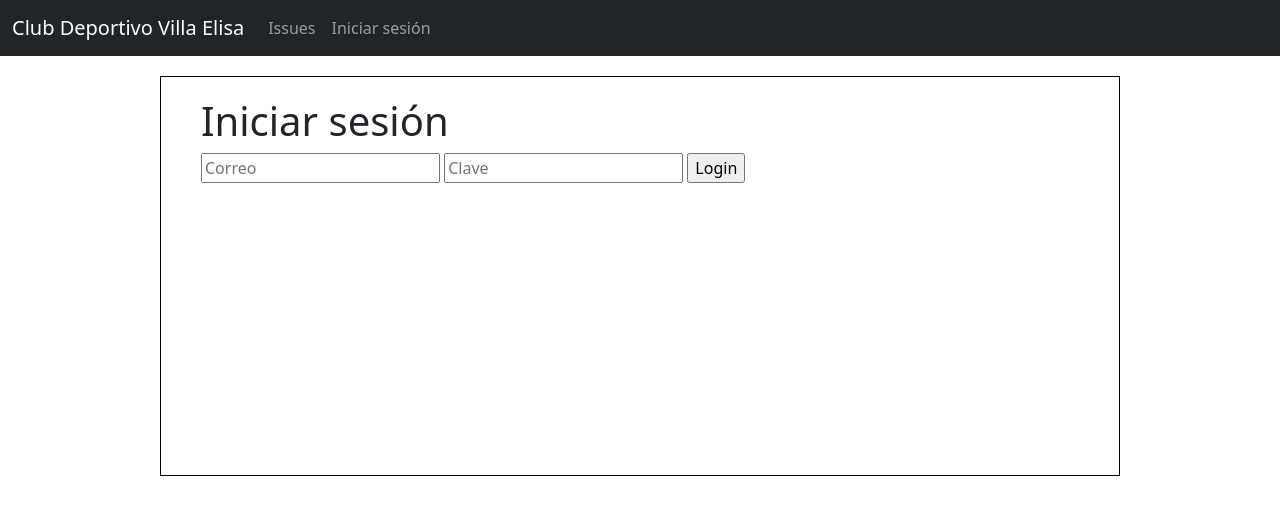
After one commit to pamelaAHeredia/proyecto-de-software, a Flask app: page /auth/ in a window 1280 px wide. The commit adds this page. Shown: the top 515 px of the page. Run offline with Flask 2, Linux system fonts and the light colour scheme.

Commit message:
Agregado login, sesiones y handler de error 401

```diff
--- a/admin/public/style.css
+++ b/admin/public/style.css
@@ -100,3 +100,23 @@ a.link {
 tr.disabled {
   color: #bbb !important;
 }
+
+p.flash {
+  width: 100%;
+  padding: 5px;
+}
+
+p.flash.error {
+  border: 3px solid red;
+  background-color: #ff440070;
+}
+
+p.flash.success {
+  border: 3px solid green;
+  background-color: #acff2f70;
+}
+
+p.flash.info {
+  border: 3px solid blue;
+  background-color: #0000ff6e;
+}
--- a/admin/src/models/auth/__init__.py
+++ b/admin/src/models/auth/__init__.py
@@ -31,3 +31,7 @@ def create_permission(*args):
     db.session.add(permission)
     db.session.commit()
     return permission
+
+def find_user_by_mail_and_pass(email, password):
+    """Función que retorna si existe un usuario que coincida el email y contraseña"""
+    return User.query.filter_by(email=email, password=password).first()
--- /dev/null
+++ b/admin/src/web/controllers/auth.py
@@ -0,0 +1,40 @@
+from crypt import methods
+from flask import Blueprint
+from flask import render_template
+from flask import request
+from flask import flash
+from flask import redirect
+from flask import url_for
+from flask import session
+
+from src.models import auth
+
+auth_blueprint = Blueprint("auth", __name__, url_prefix="/auth")
+
+
+@auth_blueprint.get("/")
+def login ():
+    """Render del login del sistema"""
+    return render_template("auth/login.html")
+
+@auth_blueprint.post("/authenticate")
+def authenticate():
+    """Verifica si los datos son correctos y logea o vuelve a pantalla login"""
+    params = request.form
+    user = auth.find_user_by_mail_and_pass(params["email"], params["password"])
+    if not user:
+        flash("Email o clave incorrecta", "error")
+        return redirect(url_for("auth.login"))
+    session["user"] = user.email
+    flash("La sesión se inicio correctamente.", "success")
+
+    return redirect(url_for("home"))
+
+@auth_blueprint.get("/logout")
+def logout():
+    """Cerrar sesion del sistema"""
+    del session["user"]
+    session.clear()
+    flash("La sesion se cerro correctamente.", "success")
+
+    return redirect(url_for("auth.login"))
--- a/admin/src/web/controllers/user.py
+++ b/admin/src/web/controllers/user.py
@@ -2,12 +2,14 @@ from flask import Blueprint, request, render_template, flash
 from src.models.auth.user import User
 from src.models import auth
 from src.models.auth.utils import hash_pass
+from src.web.helpers.auth import login_required
 
 # Se define Blueprint de Usuario
 user_blueprint = Blueprint("users", __name__, url_prefix="/users")
 
 
 @user_blueprint.get("/")
+@login_required
 def users_index():
     """Render de la lista de usuarios """
     users = auth.list_users()
@@ -17,6 +19,7 @@ def users_index():
 
 @user_blueprint.post("/add")
 def users_add():
+    """Agrega usuarios mediante el formulario"""
     data_user = {
         "email": request.form.get("email"),
         "username": request.form.get("username"),
--- /dev/null
+++ b/admin/src/web/helpers/auth.py
@@ -0,0 +1,14 @@
+from functools import wraps
+from flask import session, abort
+
+def is_authenticated(session):
+    return session.get("user") != None
+
+def login_required(f):
+    @wraps(f)
+    def decorated_function(*args, **kwargs):
+        if session.get("user") is None:
+            return abort(401)
+        return f(*args, **kwargs)
+
+    return decorated_function
--- /dev/null
+++ b/admin/src/web/templates/auth/login.html
@@ -0,0 +1,13 @@
+{% extends "layout.html" %}
+{% block title %} Login {% endblock %}
+{% block head %}
+    {{ super() }}
+{% endblock %}
+{% block content %}
+    <h1> Iniciar sesión</h1>
+<form action="{{ url_for('auth.authenticate') }}" method="POST">
+    <input name="email" placeholder="Correo" required />
+    <input type="password" name="password" placeholder="Clave" required />
+    <input type="submit" value="Login" />
+</form>
+{% endblock %}
--- a/admin/src/web/templates/partials/_navbar.html
+++ b/admin/src/web/templates/partials/_navbar.html
@@ -9,9 +9,18 @@
           <li class="nav-item">
             <a class="nav-link" href="{{url_for('issues_index')}}">Issues</a>
           </li>
-          <li class="nav-item">
-            <a class="nav-link" href="{{url_for('users.users_index')}}">Users</a>
-          </li>
+          {% if is_authenticated(session) %}
+            <li class="nav-item">
+              <a class="nav-link" href="{{url_for('users.users_index')}}">Users</a>
+            </li>
+            <li class="nav-item">
+              <a class="nav-link" href="{{url_for('auth.logout')}}">Cerrar sesión</a>
+            </li>
+          {% else %}
+            <li class="nav-item">
+              <a class="nav-link" href="{{url_for('auth.login')}}">Iniciar sesión</a>
+            </li>
+          {% endif %}
         </ul>
       </div>
     </div>
--- a/admin/src/web/templates/partials/messages.html
+++ b/admin/src/web/templates/partials/messages.html
@@ -1,7 +1,7 @@
-{% with messages = get_flashed_messages() %}
+{% with messages = get_flashed_messages(with_categories=true) %}
    {% if messages %}
-      {% for message in messages %}
-         {{ message }}
+      {% for category, message in messages %}
+         <p class="flash {{category}}">{{ message }}</p>
       {% endfor %}
    {% endif %}
 {% endwith %}
```
Also changed, not shown: admin/src/web/__init__.py (+17 -0 lines), admin/src/web/config.py (+6 -1 lines), admin/src/web/helpers/handlers.py (+11 -0 lines), 1 other file.
